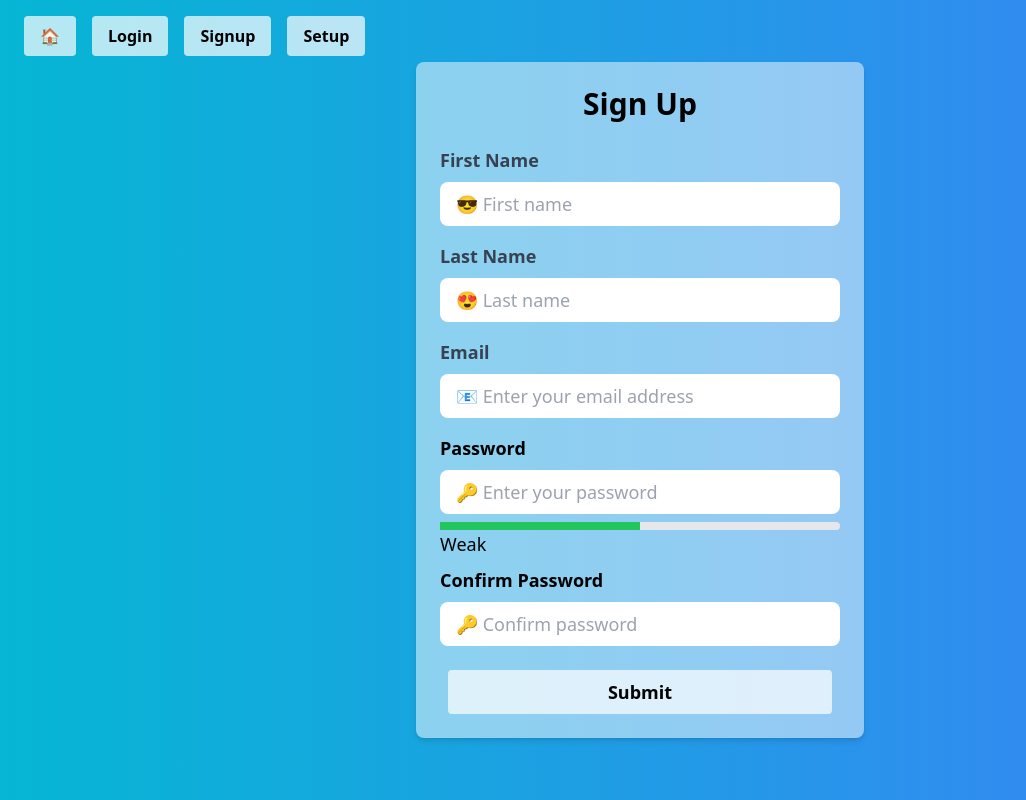
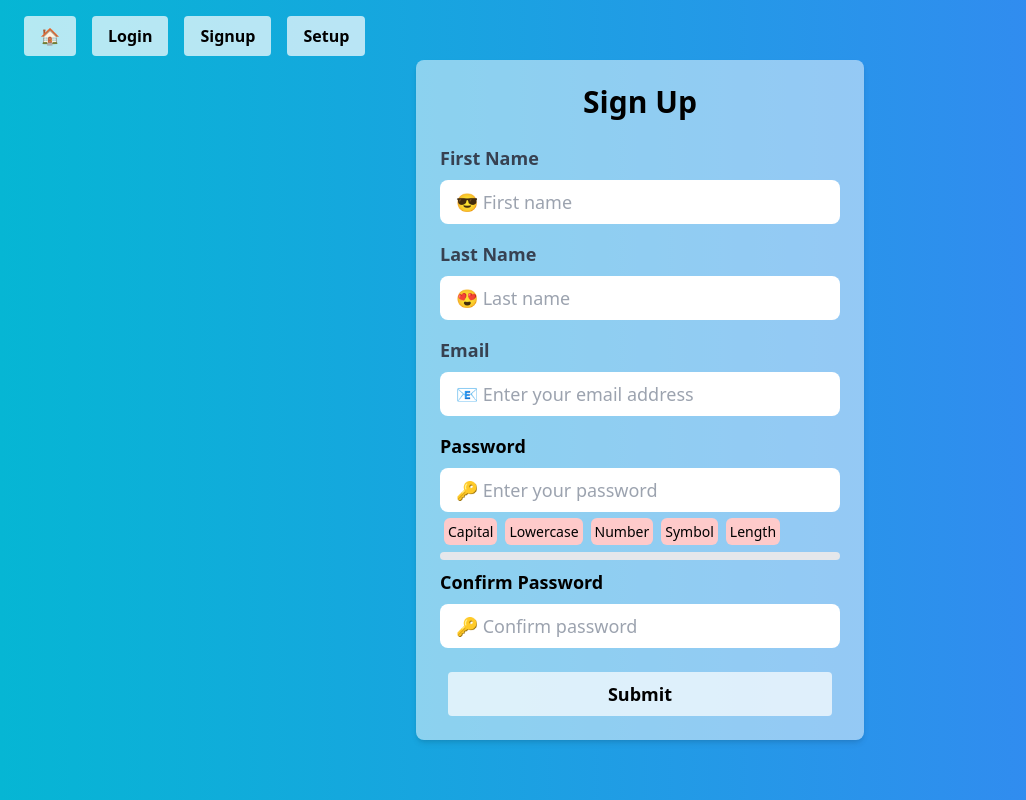
Before and after one commit to Pawtang/sunny-front, a React (Create React App) app in the folder Sunny/: page /signup in a window 1280 px wide. Shown: the whole page, without its empty margins (0-1026 px from the left). Built offline with nearby package versions, Linux system fonts and the light colour scheme.

Commit message:
fixed regex for password

```diff
--- a/Sunny/src/components/Signup.tsx
+++ b/Sunny/src/components/Signup.tsx
@@ -1,17 +1,26 @@
 import ActionButton from "../elements/ActionButton";
 import Navbar from "./Navbar";
 // import { signup } from "../middleware/userServiceCalls";
-import { useState } from "react";
+import { useEffect, useState } from "react";
+import {
+  numberRegex,
+  symbolRegex,
+  lowercaseRegex,
+  uppercaseRegex,
+} from "../utilities/regexStrings";
 
-// import { useState } from "react";
+const pwStrength = (password: string) => {
+  if (password === "") return "w-0";
+  const number = numberRegex.test(password) ? 2 : 0;
+  const lowercase = lowercaseRegex.test(password) ? 2 : 0;
+  const uppercase = uppercaseRegex.test(password) ? 2 : 0;
+  const symbol = symbolRegex.test(password) ? 2 : 0;
+  const length = password.length > 7 ? 2 : 0;
 
-// const [bg, setBg] = useState(0);
-
-// const Gradients = (select: number) => {
-//   if ((select = 0)) {
-//     return `from-cyan-500 to-blue-500`;
-//   } else return ``;
-// };
+  const total: number = number + lowercase + uppercase + symbol + length;
+  if (total >= 12) return "w-full";
+  return `w-${total}/12`;
+};
 
 const Signup = () => {
   const [firstName, setFirstName] = useState("");
@@ -19,6 +28,14 @@ const Signup = () => {
   const [email, setEmail] = useState("");
   const [password, setPassword] = useState("");
   const [confirmPassword, setConfirmPassword] = useState("");
+
+  const pwStyle = pwStrength(password);
+
+  useEffect(() => {
+    // console.log("pwStrength", pwStrength(password));
+    console.log(symbolRegex.test(password));
+  }, [password, confirmPassword]);
+
   return (
     <>
       <Navbar></Navbar>
@@ -91,14 +108,61 @@ const Signup = () => {
             <input
               type="password"
               id="password"
-              className="rounded-lg px-4 py-2 w-full focus:outline-blue-500 focus:outline-2"
+              className={`rounded-lg px-4 py-2 w-full focus:outline-blue-500 focus:outline-2`}
               placeholder="🔑 Enter your password"
-              pattern="^(?=.*[0-9])(?=.*[a-z])(?=.*[A-Z])(?=.*[*.!@$%^&(){}[]:;<>,.?/~_+-=|\]).{8,32}$"
+              autoComplete="new-password"
+              // pattern="^(?=.*[0-9])(?=.*[a-z])(?=.*[A-Z])(?=.*[*.!@$%^&(){}[]:;<>,.?/~_+-=|\]).{8,32}$"
+              value={password}
+              onChange={(e: React.FormEvent<HTMLInputElement>) => {
+                setPassword(e.currentTarget.value);
+              }}
             />
+            <p className="mt-1">
+              <span
+                id="uppercase"
+                className={`text-sm p-1 rounded-md mx-1 ${
+                  uppercaseRegex.test(password) ? "bg-green-200" : "bg-red-200"
+                }`}
+              >
+                Capital
+              </span>
+              <span
+                id="lowercase"
+                className={`text-sm p-1 rounded-md mx-1 ${
+                  lowercaseRegex.test(password) ? "bg-green-200" : "bg-red-200"
+                }`}
+              >
+                Lowercase
+              </span>
+
+              <span
+                id="number"
+                className={`text-sm p-1 rounded-md mx-1 ${
+                  numberRegex.test(password) ? "bg-green-200" : "bg-red-200"
+                }`}
+              >
+                Number
+              </span>
+              <span
+                id="symbol"
+                className={`text-sm p-1 rounded-md mx-1 ${
+                  symbolRegex.test(password) ? "bg-green-200" : "bg-red-200"
+                }`}
+              >
+                Symbol
+              </span>
+              <span
+                id="length"
+                className={`text-sm p-1 rounded-md mx-1 ${
+                  password.length > 7 ? "bg-green-200" : "bg-red-200"
+                }`}
+              >
+                Length
+              </span>
+            </p>
             <div className="w-full h-2 mt-2 rounded-lg  bg-gray-200">
-              <div className="h-full bg-green-500 w-6/12"></div>
+              <div className={`h-full bg-green-500 ${pwStyle}`}></div>
             </div>
-            Weak
           </div>
           <div className="mb-6">
             <label
@@ -110,9 +174,17 @@ const Signup = () => {
             <input
               type="password"
               id="password"
-              className="rounded-lg px-4 py-2 w-full focus:outline-blue-500 focus:outline-2"
+              className={`rounded-lg px-4 py-2 w-full focus:outline-blue-500 focus:outline-2 ${
+                password === confirmPassword
+                  ? "!outline-green-400 outline-4"
+                  : confirmPassword.length > 0 && "!outline-red-400 !outline-4"
+              }`}
               placeholder="🔑 Confirm password"
               autoComplete="new-password"
+              value={confirmPassword}
+              onChange={(e: React.FormEvent<HTMLInputElement>) => {
+                setConfirmPassword(e.currentTarget.value);
+              }}
             />
           </div>
           <div className="flex justify-center">
--- /dev/null
+++ b/Sunny/src/utilities/regexStrings.tsx
@@ -0,0 +1,4 @@
+export const numberRegex = /^(?=.*[0-9]).{1,32}$/;
+export const lowercaseRegex = /^(?=.*[a-z]).{1,32}$/;
+export const symbolRegex = /^(?=.*[!@#$%^&*()\[\]{}:;<>,\-_=+\|./~?]).{1,32}$/;
+export const uppercaseRegex = /^(?=.*[A-Z]).{1,32}$/;
```
